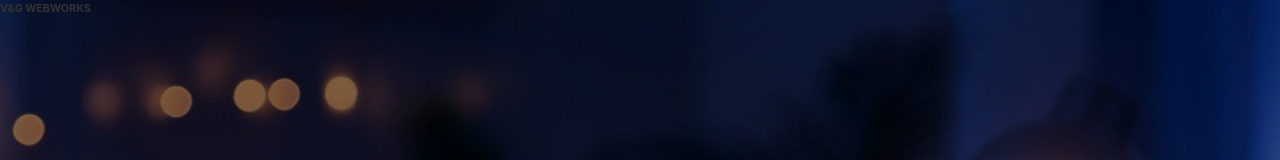
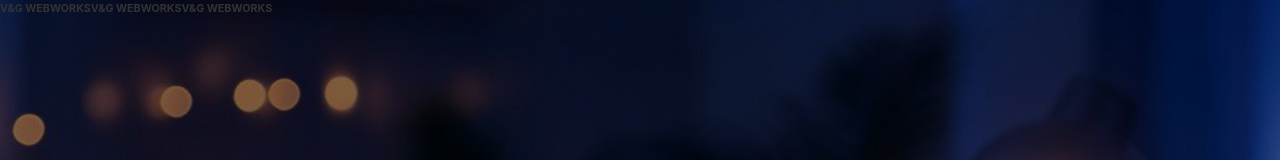
Before and after one commit to ywkbqwitguvb/V_G-WEBWORK, a plain HTML site: page index.html in a window 1280 px wide. Shown: the top 160 px of the page. Drawn offline with Linux system fonts and the light colour scheme.

Commit message:
another one

```diff
--- a/index.html
+++ b/index.html
@@ -30,7 +30,7 @@
                 </div>
             </main>
         </div>
-        <div class="overlay"><h6>V&G WEBWORKS</h6></div>
+        <div class="overlay"><h6>V&G WEBWORKSV&G WEBWORKSV&G WEBWORKS </h6></div>
     </div>
 
     <section class="services">
```
